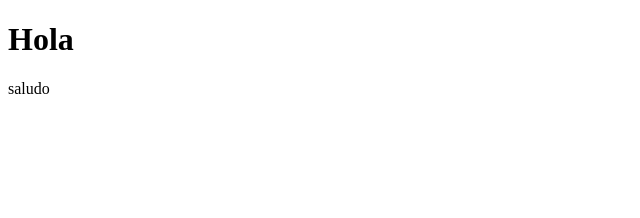
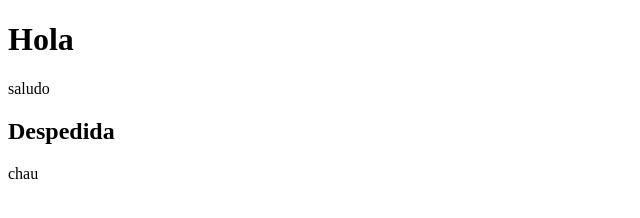
Before and after one commit to LuuHolz/prueba-git, a plain HTML site: page index.html in a window 1280 px wide. Shown: the whole page, without its empty margins (0-640 px from the left). Drawn offline with Linux system fonts and the light colour scheme.

Commit message:
Mi primer commit

```diff
--- a/index.html
+++ b/index.html
@@ -7,5 +7,7 @@
 <body>
     <h1>Hola</h1>
     <p>saludo</p>
+    <h2>Despedida</h2>
+    <p>chau</p>
 </body>
 </html>
```
